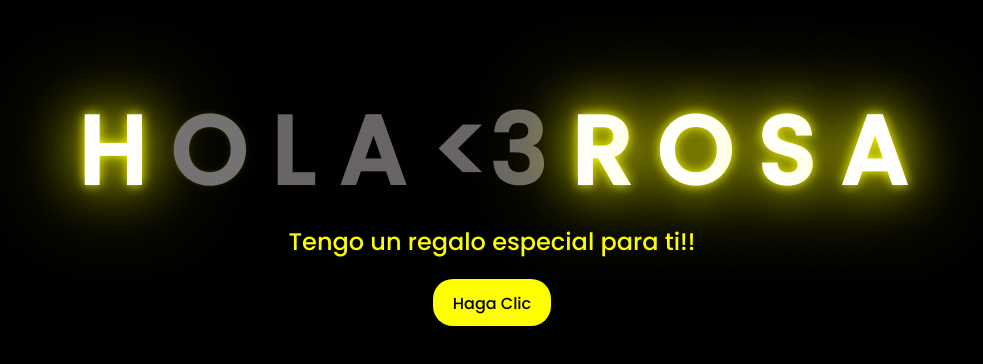
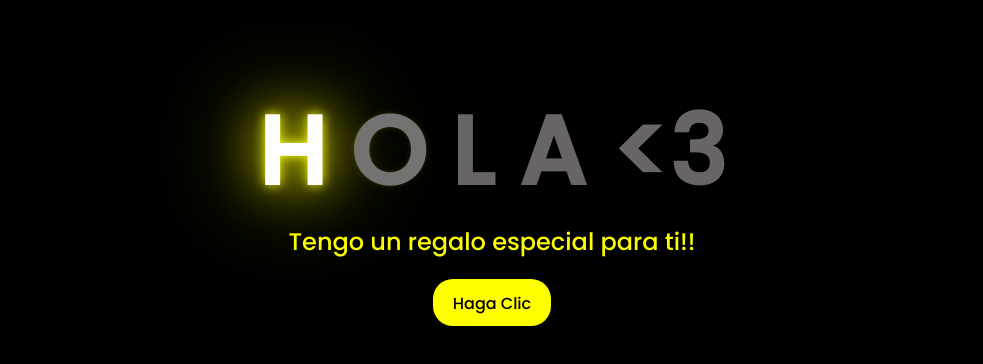
Before and after one commit to JhonatanRY/Flores, a plain HTML site: page index.html in a window 1280 px wide. Shown: the part 206-570 px from the top of the page, without its empty margins (156-1139 px from the left). Drawn offline with Linux system fonts and the light colour scheme.

Commit message:
Actualizar index.html

```diff
--- a/index.html
+++ b/index.html
@@ -16,10 +16,7 @@
         <span>L</span>
         <span>A</span>
         <span><3</span>
-        <span>R</span>
-        <span>O</span>
-        <span>S</span>
-        <span>A</span>
+
 
     </div>
     <div class="greetings">
```
